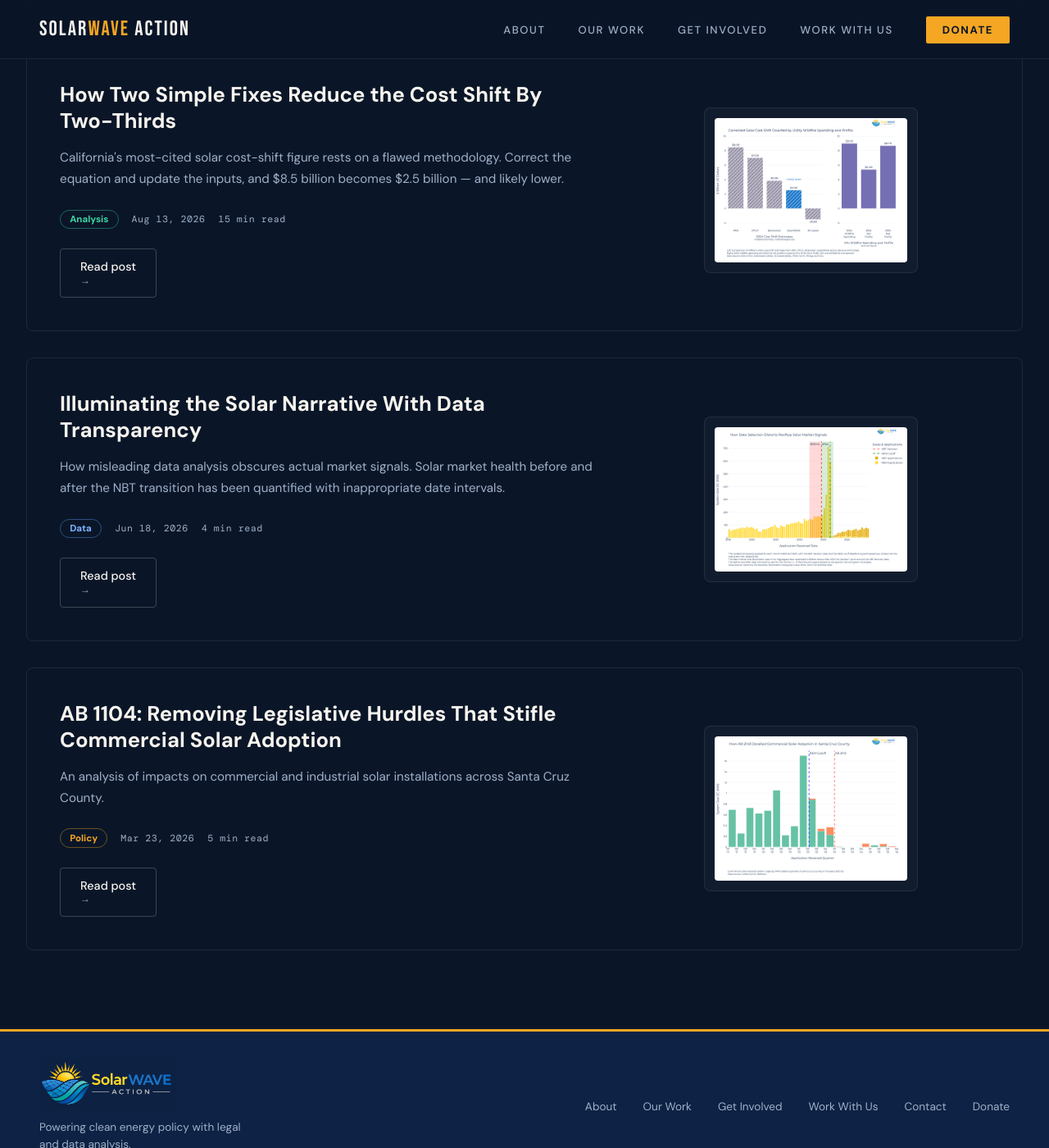
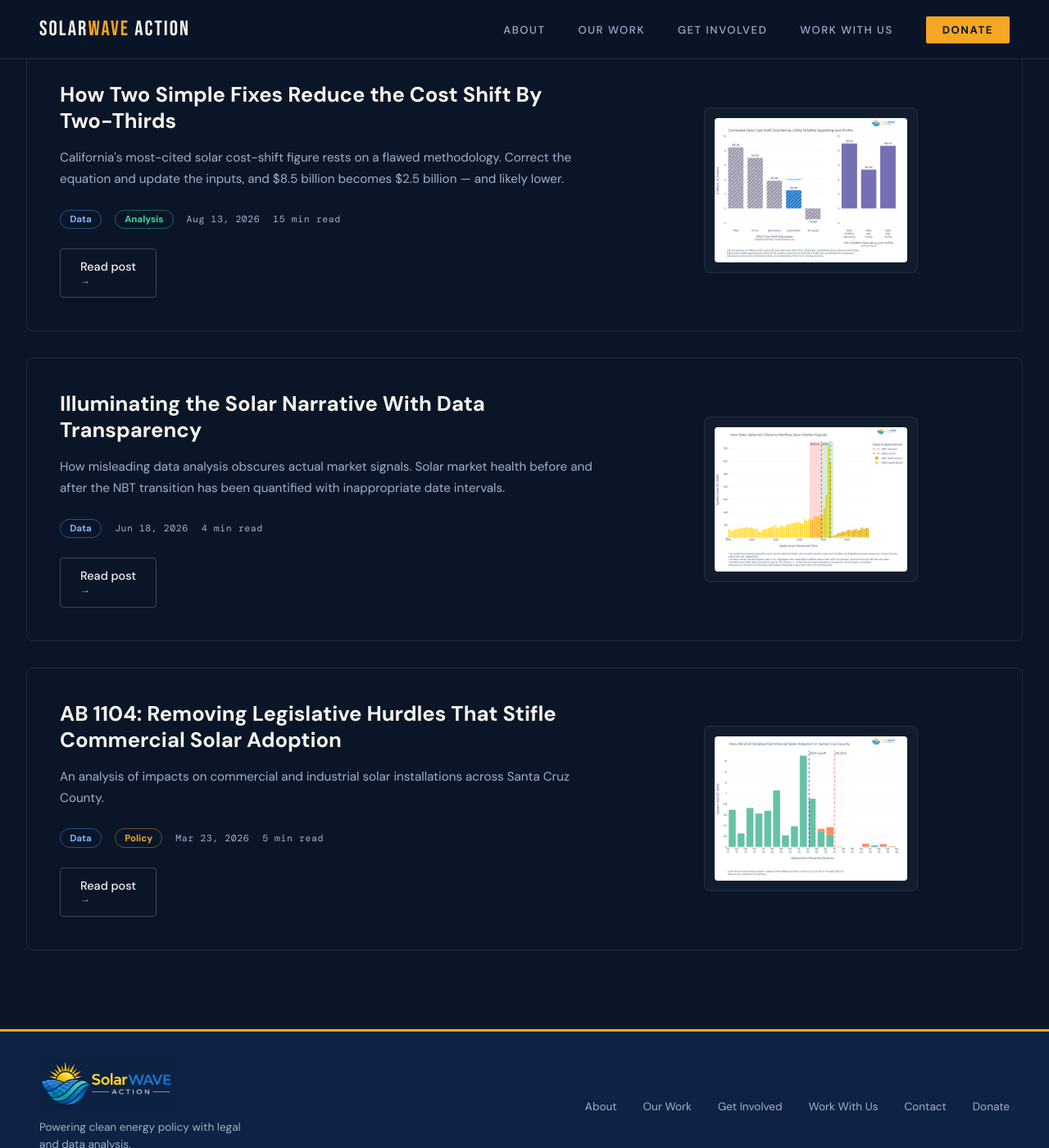
Before and after one commit to SolarWAVE-Action/solarwave-website, a Jekyll site: the page built from blog/blog.html, in a window 1280 px wide and 1400 px high, scrolled down 797 px. Shown: the whole window at 82% size. Built offline with Jekyll 4.4.1, drawn with Linux system fonts in a browser that asks for light colours.

Commit message:
updated post categories

```diff
--- a/blog/blog.html
+++ b/blog/blog.html
@@ -192,11 +192,12 @@ permalink: /blog/
       </div>
     </div>
 
-    <div class="featured-card img-preview" data-category="analysis">
+    <div class="featured-card img-preview" data-category="data">
       <div>
         <h2>How Two Simple Fixes Reduce the Cost Shift By Two-Thirds</h2>
         <p class="excerpt">California's most-cited solar cost-shift figure rests on a flawed methodology. Correct the equation and update the inputs, and $8.5 billion becomes $2.5 billion — and likely lower.</p>
         <div class="post-meta">
+          <span class="tag-pill data">Data</span>
           <span class="tag-pill analysis">Analysis</span>
           <span class="meta-text">Aug 13, 2026</span>
           <span class="meta-text">15 min read</span>
@@ -224,11 +225,12 @@ permalink: /blog/
         </div>
     </div>
 
-    <div class="featured-card img-preview" data-category="policy">
+    <div class="featured-card img-preview" data-category="data">
       <div>
         <h2>AB 1104: Removing Legislative Hurdles That Stifle Commercial Solar Adoption</h2>
           <p class="excerpt">An analysis of impacts on commercial and industrial solar installations across Santa Cruz County.</p>
           <div class="post-meta">
+            <span class="tag-pill data">Data</span>
             <span class="tag-pill policy">Policy</span>
             <span class="meta-text">Mar 23, 2026</span>
             <span class="meta-text">5 min read</span>
```
Also changed, not shown: blog/cost_shift_redefinition/index.html (+5 -2 lines).
